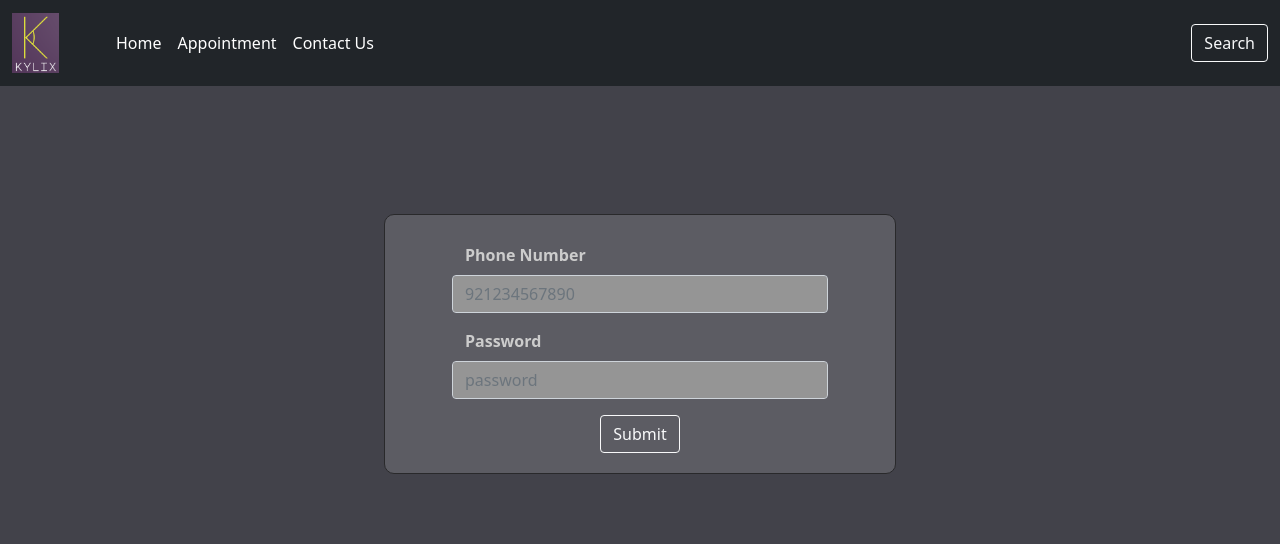
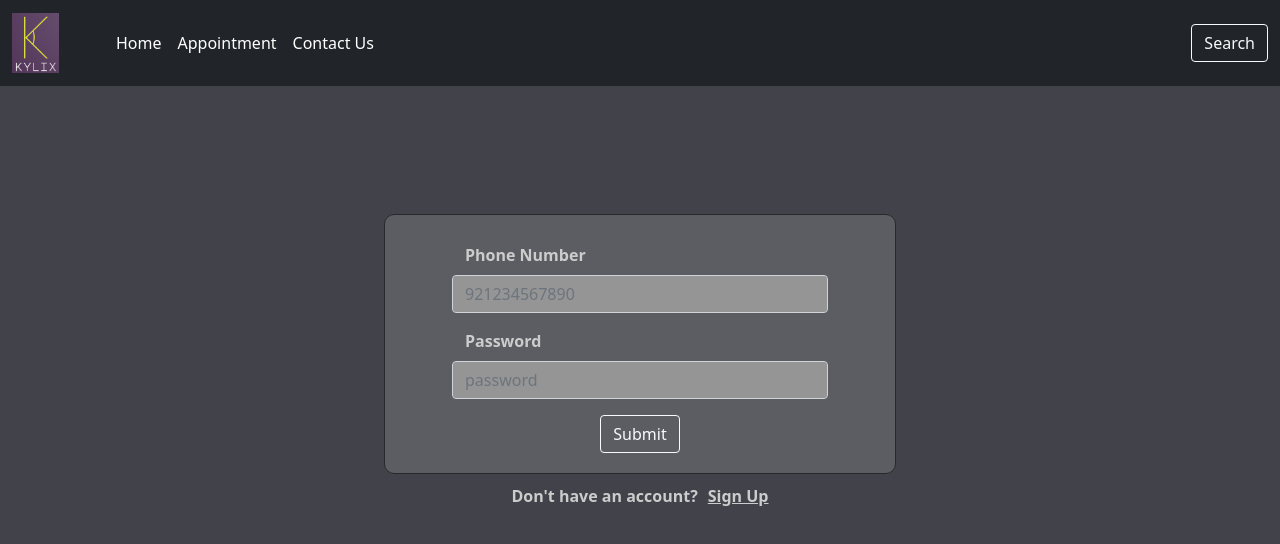
Before and after one commit to crackaf/kylix-frontend, a React (Create React App) app: page /login in a window 1280 px wide. Shown: the top 544 px of the page. Built offline with nearby package versions, Linux system fonts and the light colour scheme.

Commit message:
feat(Signup): Added signup page

```diff
--- a/package.json
+++ b/package.json
@@ -14,6 +14,7 @@
     "pretty": "yarn run format && yarn run lint"
   },
   "dependencies": {
+    "@date-io/date-fns": "1.x",
     "@emotion/react": "^11.8.2",
     "@emotion/styled": "^11.8.1",
     "@mui/icons-material": "^5.5.1",
@@ -25,6 +26,7 @@
     "@testing-library/user-event": "^13.2.1",
     "@types/react-bootstrap": "^0.32.29",
     "bootstrap": "^5.1.3",
+    "date-fns": "^2.28.0",
     "jquery": "^3.6.0",
     "react": "^17.0.2",
     "react-bootstrap": "^2.2.2",
--- a/src/pages/login/index.tsx
+++ b/src/pages/login/index.tsx
@@ -2,6 +2,7 @@ import React from 'react';
 import styled from 'styled-components';
 import Navbar from 'components/navbar';
 import Colors from 'theme/colors';
+import { Link } from 'react-router-dom';
 
 const LoginContainer = styled.div`
   background-color: ${Colors.background};
@@ -38,6 +39,14 @@ const Input = styled.input`
   color: wheat;
 `;
 
+const P = styled.p`
+  color: #cccccc;
+  font-weight: 600;
+  width: fit-content;
+  margin: 0 auto;
+  margin-top: 10px;
+`;
+
 /**
  * @dev Signup component
  * @return {JSX.Element}
@@ -68,6 +77,19 @@ function Login() {
           <SubmitButton className="btn btn-outline-light">Submit</SubmitButton>
         </form>
       </FormContainer>
+      <P>
+        Don't have an account?
+        <Link
+          to="/signup"
+          style={{
+            color: '#cccccc',
+            fontWeight: '600',
+            marginLeft: '10px',
+          }}
+        >
+          Sign Up
+        </Link>
+      </P>
     </LoginContainer>
   );
 }
--- a/src/pages/signup/Styled.tsx
+++ b/src/pages/signup/Styled.tsx
@@ -4,14 +4,20 @@ import Colors from 'theme/colors';
 export const SignupContainer = styled.div`
   background-color: ${Colors.background};
   height: 100vh;
+  min-height: 100vh;
   width: 100%;
+  min-width: 400px;
+  @media screen and (max-width: 760px) {
+    height: 100%;
+  }
 `;
 
 export const FormContainer = styled.div`
   height: fit-content;
   width: 40%;
+  min-width: 400px;
   margin: 0 auto;
-  margin-top: 6%;
+  margin-top: 1%;
   background-color: ${Colors.formBackground};
   border: 1px solid ${Colors.border};
   padding: 20px;
--- a/src/pages/signup/index.tsx
+++ b/src/pages/signup/index.tsx
@@ -1,5 +1,7 @@
 import React from 'react';
 import DatePicker from '@mui/lab/DatePicker';
+import AdapterDateFns from '@mui/lab/AdapterDateFns';
+import LocalizationProvider from '@mui/lab/LocalizationProvider';
 import Navbar from 'components/navbar';
 import {
   SignupContainer,
@@ -98,9 +100,14 @@ function Signup() {
           </div>
 
           {/* Date of Birth Input */}
-          <div className="mb-3 mt-2">
+          <div className="mb-3 mt-2 d-flex flex-column">
             <Label className="form-label">Date of Birth</Label>
-          </div>
+            <div
+              style={{
+                margin: '0 auto',
+              }}
+            >
+              <LocalizationProvider dateAdapter={AdapterDateFns}>
                 <DatePicker
                   disableFuture
                   label="Responsive"
@@ -110,8 +117,21 @@ function Signup() {
                   onChange={(newValue) => {
                     setValue(newValue);
                   }}
-            renderInput={(params) => <TextField {...params} />}
+                  renderInput={(params) => (
+                    <TextField
+                      sx={{
+                        svg: { color: '#cccccc' },
+                        input: { color: '#cccccc' },
+                        label: { color: '#cccccc' },
+                      }}
+                      {...params}
                     />
+                  )}
+                />
+              </LocalizationProvider>
+            </div>
+          </div>
+
           <SubmitButton className="btn btn-outline-light">
             Register
           </SubmitButton>
```
Also changed, not shown: src/App.tsx (+0 -15 lines), 1 other file (tests, documents, lock files or other folders). Lines whose indentation alone changed are shown as unchanged.
